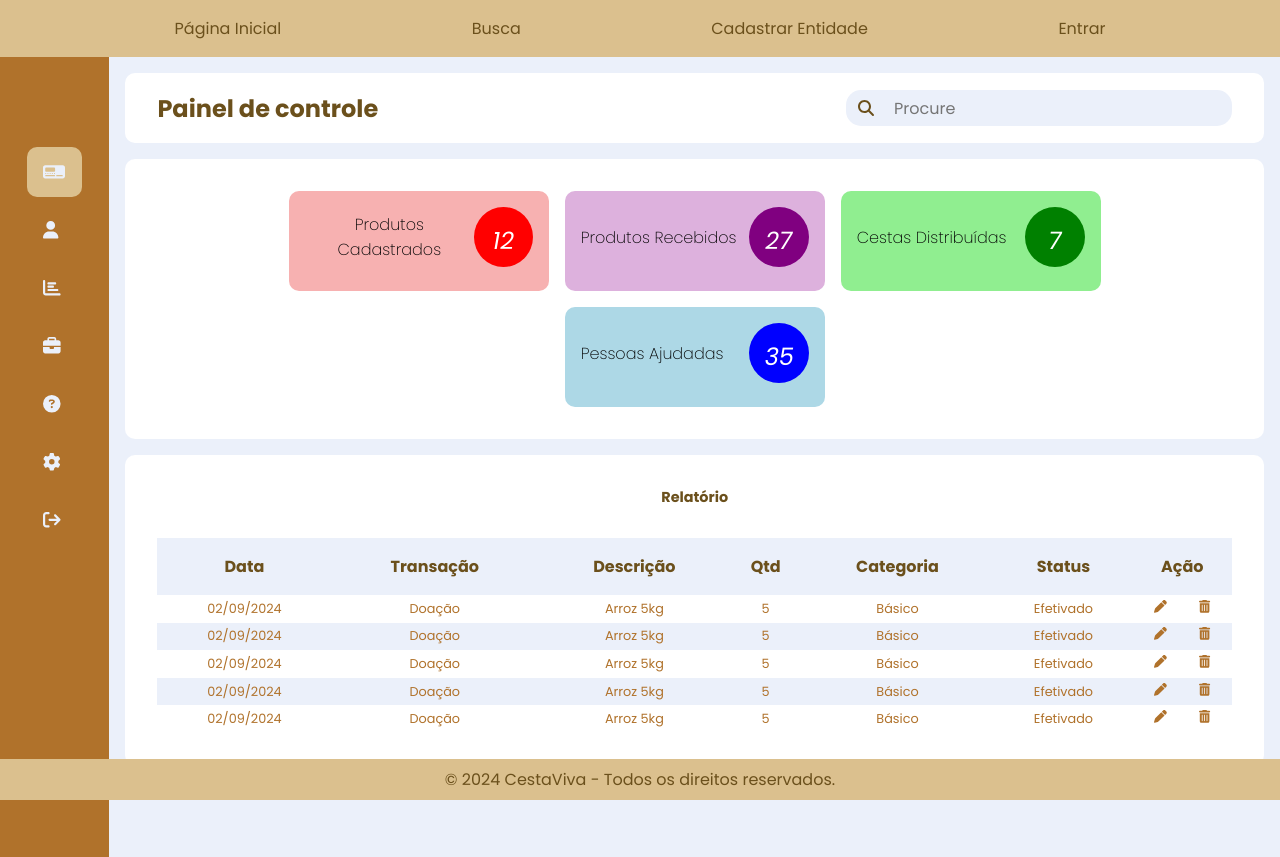
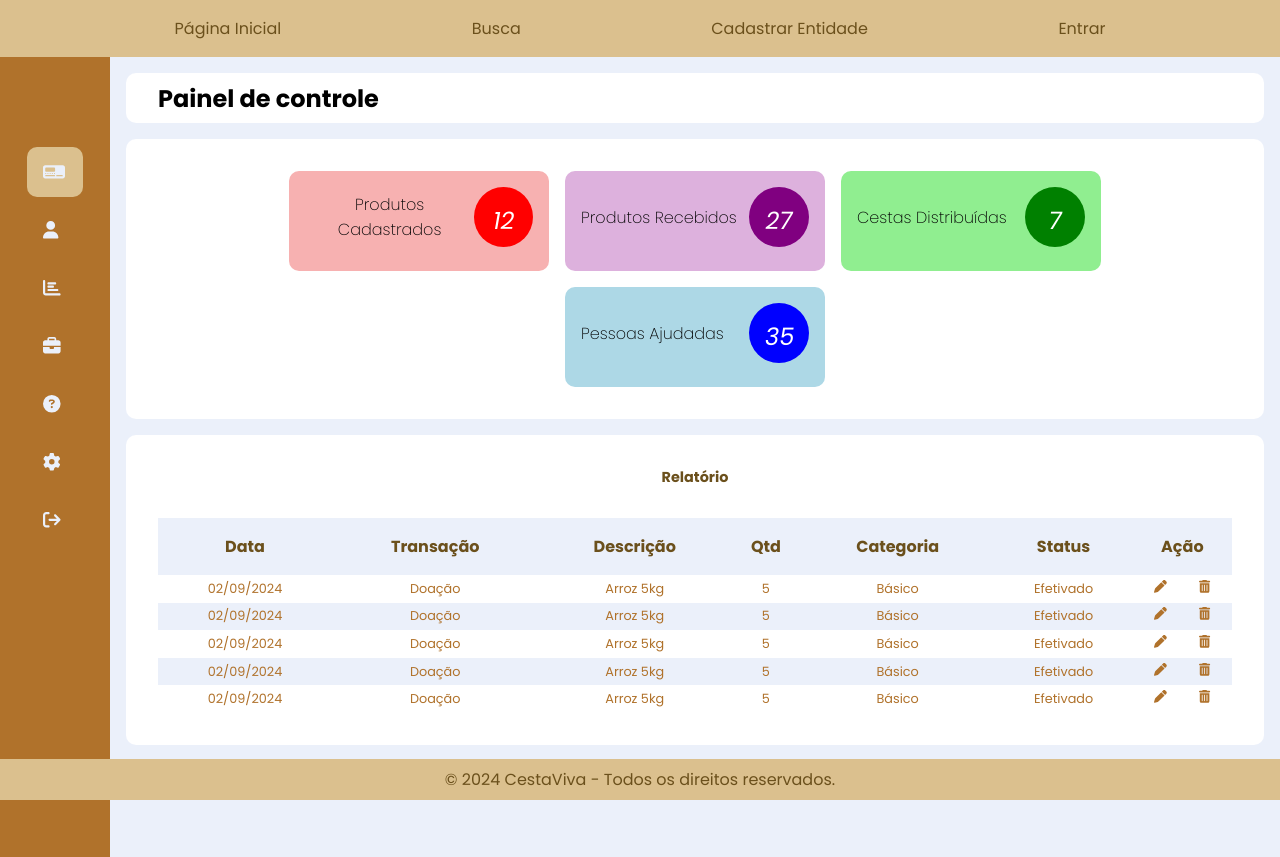
Before and after one commit to Amicuchi/CestaViva, a React (Vite) app: page /dashboard/dashboardhome in a window 1280 px wide. Built offline with nearby package versions, Linux system fonts and the light colour scheme.

Commit message:
Atualização do estilo dos componentes do Dashborad

```diff
--- a/src/components/dashboardComponents/Cestas.jsx
+++ b/src/components/dashboardComponents/Cestas.jsx
@@ -1,7 +1,7 @@
 export default function Cestas() {
     return(
-        <>
+        <div className="card--container">
             <h2>Cestas</h2>
-        </>
+        </div>
     )
 }
--- a/src/components/dashboardComponents/DashboardCards.jsx
+++ b/src/components/dashboardComponents/DashboardCards.jsx
@@ -4,28 +4,28 @@ export default function DashboardCards() {
             <div className="card--container">
                 <div className="card--wrapper">
 
-                    <div className="payment--card light-red">
+                    <div className="dashboard--card light-red">
                         <div className="card--header">
                             <span className="title">Produtos Cadastrados</span>
                             <i className="fas-icon dark-red" >12</i>
                         </div>
                     </div>
 
-                    <div className="payment--card light-purple">
+                    <div className="dashboard--card light-purple">
                         <div className="card--header">
                             <span className="title">Produtos Recebidos</span>
                             <i className="fas-icon dark-purple">27</i>
                         </div>
                     </div>
 
-                    <div className="payment--card light-green">
+                    <div className="dashboard--card light-green">
                         <div className="card--header">
                             <span className="title">Cestas Distribuídas</span>
                             <i className="fas-icon dark-green">7</i>
                         </div>
                     </div>
 
-                    <div className="payment--card light-blue">
+                    <div className="dashboard--card light-blue">
                         <div className="card--header">
                             <span className="title">Pessoas Ajudadas</span>
                             <i className="fas-icon dark-blue">35</i>
--- a/src/components/dashboardComponents/DashboardHeader.jsx
+++ b/src/components/dashboardComponents/DashboardHeader.jsx
@@ -1,20 +1,12 @@
-import { FontAwesomeIcon } from '@fortawesome/react-fontawesome';
-import { faMagnifyingGlass } from '@fortawesome/free-solid-svg-icons';
+// import { FontAwesomeIcon } from '@fortawesome/react-fontawesome';
+// import { faMagnifyingGlass } from '@fortawesome/free-solid-svg-icons';
 import '../../styles/Dashboard.css';
 
 export default function DashboardHeader() {
     return (
         <>
-            <div className="main--content">
-                <div className="header--wrapper">
-                    <div className="header--title">
-                        <h2>Painel de controle</h2>
-                    </div>
-                    <div className="search--box">
-                        <FontAwesomeIcon icon={faMagnifyingGlass} className='search--icon' />
-                        <input type="text" placeholder='Procure' className='input--dashboard' />
-                    </div>
-                </div>
+            <div className="header--wrapper">
+                <h2>Painel de controle</h2>
             </div>
         </>
     );
--- a/src/components/dashboardComponents/DashboardHome.jsx
+++ b/src/components/dashboardComponents/DashboardHome.jsx
@@ -6,11 +6,9 @@ import DashboardTable from "./DashboardTable";
 
 export default function DashboardHome() {
     return (
-        <div className="dashboard-container">
-            <div className="dashboard-content">
-                <DashboardCards />
-                <DashboardTable />
-            </div>
+        <div className="dashboard-content">
+            <DashboardCards />
+            <DashboardTable />
         </div>
     );
 }
--- a/src/components/dashboardComponents/DashboardUser.jsx
+++ b/src/components/dashboardComponents/DashboardUser.jsx
@@ -1,3 +1,4 @@
+import '../../styles/Dashboard.css'
 export default function DashboardUser() {
     const entityInfo = {
         CNPJ: "00.000.000/0001-00",
@@ -16,7 +17,7 @@ export default function DashboardUser() {
     };
 
     return (
-        <div className="user--wrapper">
+        <div className="card--container">
             <h2 className="main--title">Perfil da Entidade</h2>
             <div>
                 <p>CNPJ: {entityInfo.CNPJ}</p>
--- a/src/components/dashboardComponents/Estatisticas.jsx
+++ b/src/components/dashboardComponents/Estatisticas.jsx
@@ -1,8 +1,9 @@
 import DashboardTable from "./DashboardTable";
 
 export default function Estatisticas() {
-    return(
+    return (
         <>
+            <div className="card--container">
                 <h2>Estatísticas</h2>
                 <p>Aqui devem aparecer os dados de:
                     - Produros solicitados
@@ -11,6 +12,7 @@ export default function Estatisticas() {
                     - Cestas distribuídas
                     - Pessoas ajudadas
                 </p>
+            </div>
 
             <DashboardTable />
         </>
--- a/src/components/dashboardComponents/FAQ.jsx
+++ b/src/components/dashboardComponents/FAQ.jsx
@@ -3,6 +3,7 @@ import Contato from '../../components/homeComponents/Contato'
 export default function DashboardFAQ() {
     return (
         <>
+            <div className="card--container">
                 <h2>Perguntas Frequentes</h2>
                 <div>
                     <h3>1. Introdução</h3>
@@ -50,7 +51,7 @@ export default function DashboardFAQ() {
                     <p>Em caso de dúvidas, entre em contato pelo [e-mail/telefone] para assistência.</p>
                     <hr />
                 </div>
-
+            </div>
             <Contato />
         </>
     )
--- a/src/components/dashboardComponents/Settings.jsx
+++ b/src/components/dashboardComponents/Settings.jsx
@@ -1,8 +1,8 @@
 export default function Settings() {
     return(
-        <>
+        <div className="card--container">
             <h2>Configurações</h2>
             <p>Aqui, o usuário responsável pela entidade pode cadastrar até outros dois usuários para acessar o sistema e dar baixa ou acrescentar itens na cesta de alimentos.</p>
-        </>
+        </div>
     )
 }
--- a/src/styles/Dashboard.css
+++ b/src/styles/Dashboard.css
@@ -1,9 +1,14 @@
-.dashboard-container{
+/* Atual */
+
+.dashboard-container,
+.dashboard-content{
     display: flex;
 }
+
 .dashboard-content{
-    display: flex;
     flex-direction: column;
+    flex: 1;                /* Ocupa todo o espaço restante */
+    overflow: auto;         /* Permite rolagem se o conteúdo for maior que a tela */
 }
 
 /* Sidebar */
@@ -29,7 +34,7 @@
 .menu{
     margin-top: 90px;
     height: 88%;
-    position: relative;
+    /* position: relative; */
     list-style: none;
     padding: 0;
 }
@@ -38,11 +43,12 @@
     padding: 1rem;
     margin: 8px 0;
     border-radius: 10px;
-    transition: all 0.5s ease-in-out;
+    /* transition: all 0.5s ease-in-out; */
+    transition: background-color 0.5s ease-in-out;
 }
 
 .menu li:hover,
-.active{
+.menu li.active{
     background-color: var(--bg-secundario);
 }
 
@@ -53,6 +59,7 @@
     gap: 1.5rem;
     font-size: 0.8rem;
     text-decoration: none;
+    transition: color 0.5s ease;
 }
 .menu a:hover{
     color: var(--bg-hover);
@@ -68,73 +75,22 @@
 
 
 /* Header section */
-.main--content{
-    position: relative;
-    width: 100%;
-    padding: 1rem;
-}
-
 .header--wrapper{
     display: flex;
-    flex-wrap: wrap;
     justify-content: space-between;
     align-items: center;
     background-color: #fff;
     border-radius: 10px;
-    padding: 5px 2rem;
-    height: 70px;
+    padding: 0 2rem;
+    height: 50px;
+    margin: 1rem;
+    margin-right: 1rem;
 }
 
 .header--title{
     color: var(--bg-hover);
     text-align: left;
 }
-
-.header--title h2{
-    margin-top: 0;
-    margin-bottom: 0;
-}
-
-
-.user--info{
-    display: flex;
-    align-items: center;
-    gap: 1rem;
-}
-
-.search--box{
-    display: flex;
-    align-items: center;
-    background-color: var(--bg-principal);
-    color: var(--bg-hover);
-    border-radius: 15px;
-    gap: 10px;
-    padding: 4px 12px;
-}
-
-.input--dashboard{
-    height: 1.7rem;
-    background: transparent;
-    padding: 10px;
-    border: none;
-    box-shadow: none;
-}
-
-.input--dashboard:focus{
-    border-color: none;
-    outline: none;
-    box-shadow: none;
-}
-
-.search--icon{
-    font-size: 1srem;
-    cursor: pointer;
-    transition: all 0.5s ease-out;
-}
-.search--icon:hover{
-    transform: scale(1.1);
-}
-
 
 /* Dashboard Cards */
 .card--container{
@@ -158,11 +114,11 @@
     margin-top: 0;
 }
 
-.payment--card{
+.dashboard--card{
     display: flex;
     flex-direction: column;
     justify-content: space-between;
-    background-color: var(--bg-secundario);
+    /* background-color: var(--bg-secundario); */
     border-radius: 10px;
     padding: 1rem;
     width: 260px;
@@ -170,7 +126,7 @@
     transition: all 0.5s ease-in-out;
 }
 
-.payment--card:hover{
+.dashboard--card:hover{
     transform: translateY(-5px);
 }
 
@@ -284,6 +240,6 @@ tfoot td{
 }
 
 .table--container button{
-    padding: 5px 5px;
+    padding: 5px;
     width: 80px;
 }
```
Lines whose indentation alone changed are shown as unchanged.
